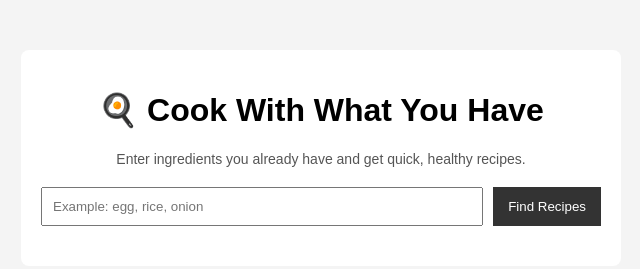
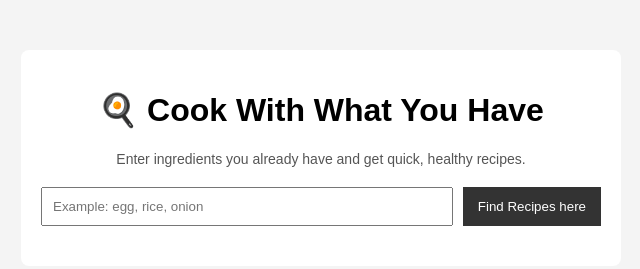
Before and after one commit to shadowhackers2k25/SHADOW-HACKERS, a plain HTML site: page index.html in a window 1280 px wide. Shown: the whole page, without its empty margins (319-959 px from the left). Drawn offline with Linux system fonts and the light colour scheme.

Commit message:
Update button text in input section for clarity

```diff
--- a/index.html
+++ b/index.html
@@ -20,7 +20,7 @@
         id="ingredientsInput"
         placeholder="Example: egg, rice, onion"
       >
-      <button onclick="findRecipes()">Find Recipes</button>
+      <button onclick="findRecipes()">Find Recipes here</button>
     </div>
 
     <!-- Recipe Results -->
```
